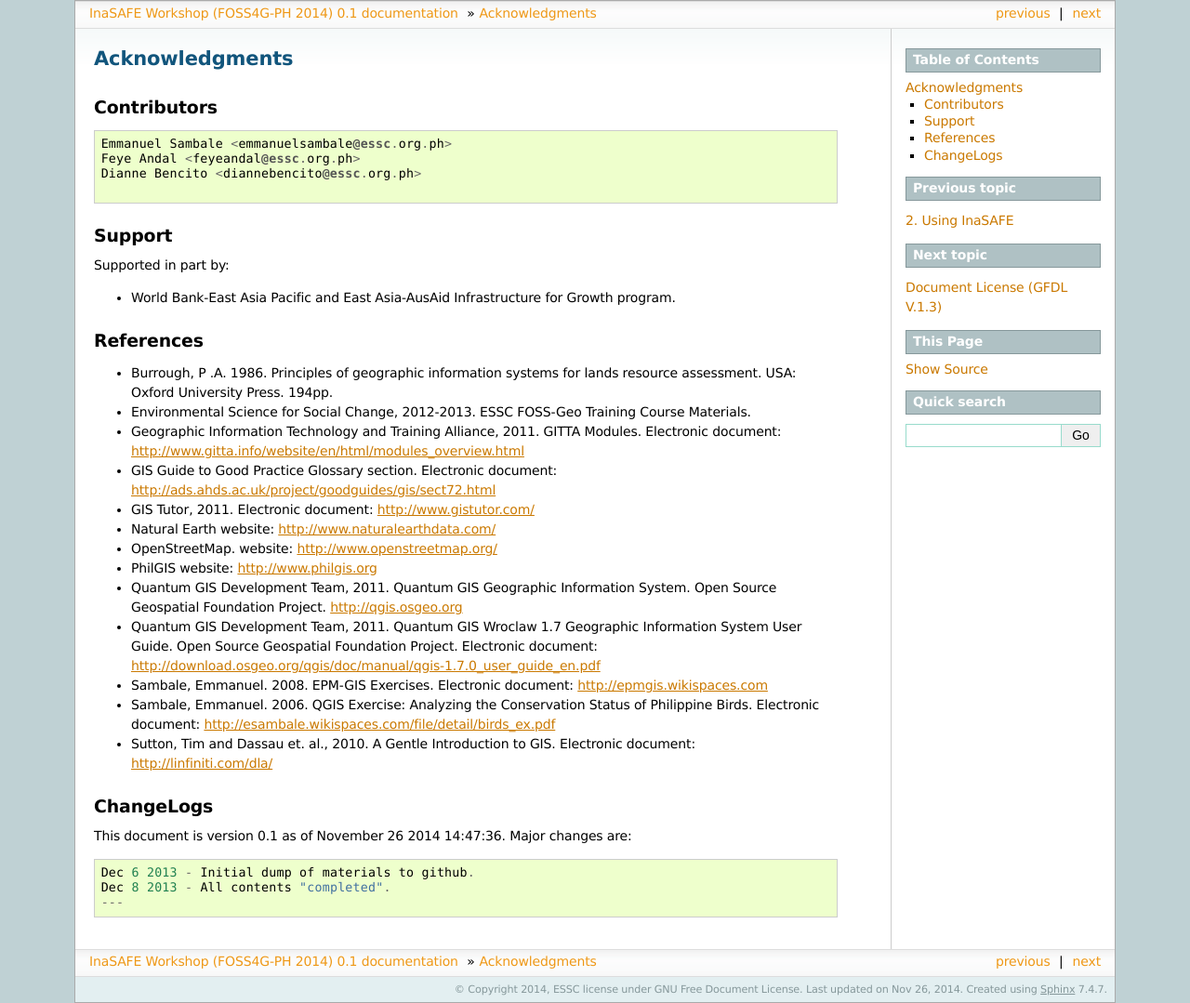
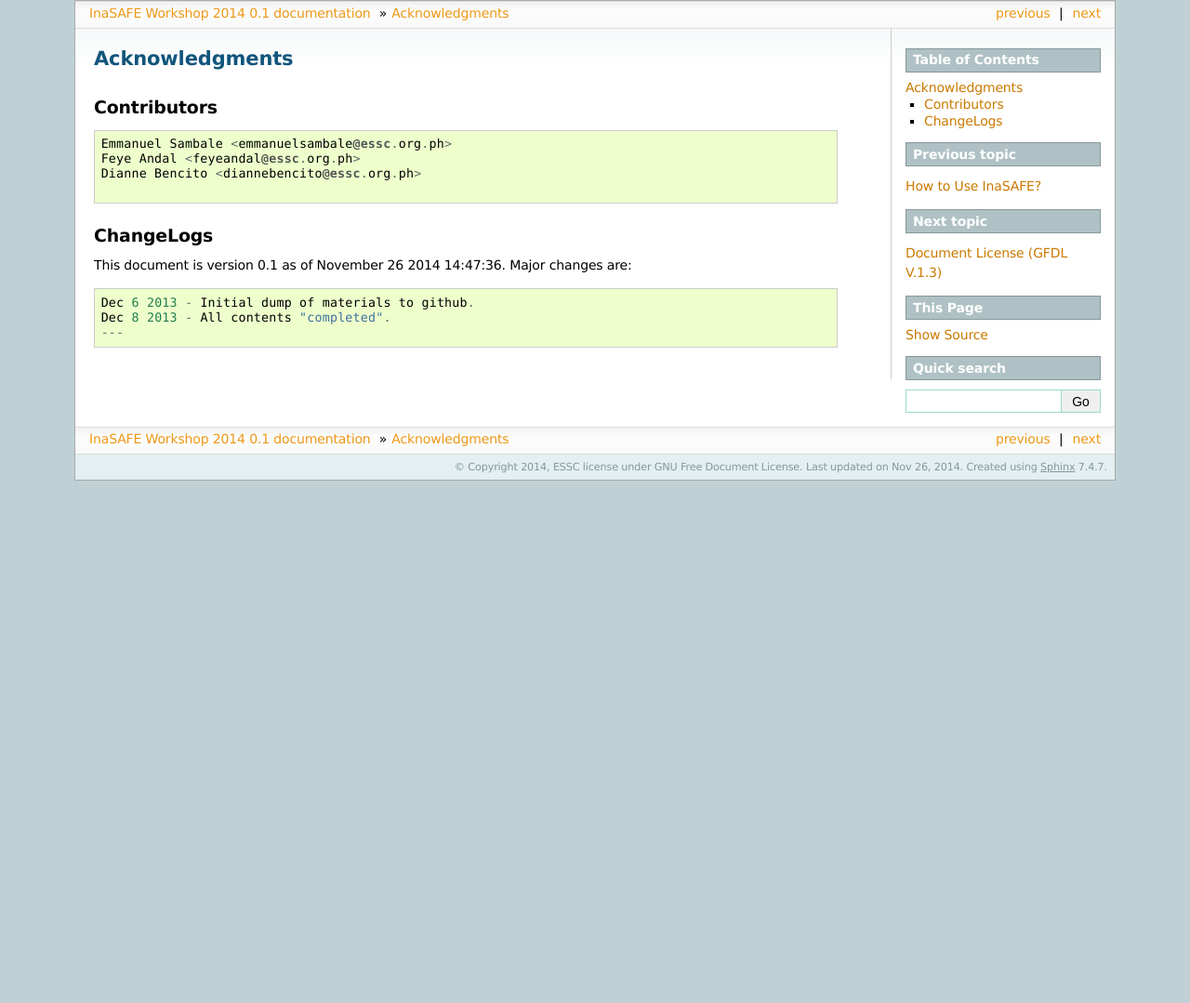
Before and after one commit to essc/inasafe-training-material, a Sphinx documentation site: the page built from source/references.rst, in a window 1280 px wide. Shown: the whole page at 93% size. Built offline with Sphinx 7.4.7, drawn with Linux system fonts in a browser that asks for light colours; formulas are drawn with MathJax 3; pages that are not in the unit, such as notebooks, are missing from menus; after the commit the page ends 900 px from its top, so only the background shows below that.

Commit message:
Updated files

```diff
--- a/source/conf.py
+++ b/source/conf.py
@@ -37,7 +37,7 @@
 master_doc = 'index'
 
 # General information about the project.
-project = u'InaSAFE Workshop (FOSS4G-PH 2014)'
+project = u'InaSAFE Workshop 2014'
 copyright = u'2014, ESSC license under GNU Free Document License'
 
 # The version info for the project you're documenting, acts as replacement for
@@ -311,6 +311,7 @@
                          :width: 20 pt
 .. |keyword_editor| image:: images/inasafe_icons/show-keyword-editor.png
                          :width: 20 pt
+.. |project_name| replace:: InaSAFE
 
 """
 
--- a/source/index.rst
+++ b/source/index.rst
@@ -2,7 +2,7 @@
 .. uncomment completed rst documents
 
 =============================================================
-QGIS and InaSAFE Training
+InaSAFE Training
 =============================================================
 
 
@@ -15,6 +15,8 @@
 
    About <about.rst>
    InaSAFE Basics <concept_inasafe.rst>
+   Install InaSAFE <install_inasafe.rst>
+   How to Use InaSAFE?<using_inasafe.rst>
    References <references.rst>
    GNU Free Documentation License <gfdl.rst>
 
--- a/source/references.rst
+++ b/source/references.rst
@@ -10,44 +10,6 @@
 .. include:: contributors.txt
    :literal:
 
-Support
-------------------
-
-Supported in part by:
-
-* World Bank-East Asia Pacific and East Asia-AusAid Infrastructure for Growth program.
-
-References
---------------
-
-* Burrough, P .A. 1986. Principles of geographic information systems for lands
-  resource assessment. USA: Oxford University Press. 194pp.
-* Environmental Science for Social Change, 2012-2013. ESSC FOSS-Geo Training Course
-  Materials.
-* Geographic Information Technology and Training Alliance, 2011.  GITTA
-  Modules.  Electronic document:
-  http://www.gitta.info/website/en/html/modules_overview.html
-* GIS Guide to Good Practice Glossary section.  Electronic document:
-  http://ads.ahds.ac.uk/project/goodguides/gis/sect72.html
-* GIS Tutor, 2011.  Electronic document: http://www.gistutor.com/
-* Natural Earth website: http://www.naturalearthdata.com/
-* OpenStreetMap.  website:  http://www.openstreetmap.org/
-* PhilGIS website: http://www.philgis.org
-* Quantum GIS Development Team, 2011. Quantum GIS Geographic Information
-  System. Open Source Geospatial Foundation Project. http://qgis.osgeo.org
-* Quantum GIS Development Team, 2011. Quantum GIS Wroclaw 1.7 Geographic
-  Information System User Guide. Open Source Geospatial Foundation Project.
-  Electronic document:
-  http://download.osgeo.org/qgis/doc/manual/qgis-1.7.0_user_guide_en.pdf
-* Sambale, Emmanuel. 2008.  EPM-GIS Exercises. Electronic document:
-  http://epmgis.wikispaces.com
-* Sambale, Emmanuel. 2006. QGIS Exercise: Analyzing the Conservation Status of
-  Philippine Birds.  Electronic document:
-  http://esambale.wikispaces.com/file/detail/birds_ex.pdf
-
-* Sutton, Tim and Dassau et. al., 2010. A Gentle Introduction to GIS.
-  Electronic document: http://linfiniti.com/dla/
-
 ChangeLogs
 ---------------
 
```
Also changed, not shown: source/concept_inasafe.rst (+1 -12 lines), source/using_inasafe.rst (+19 -32 lines).
